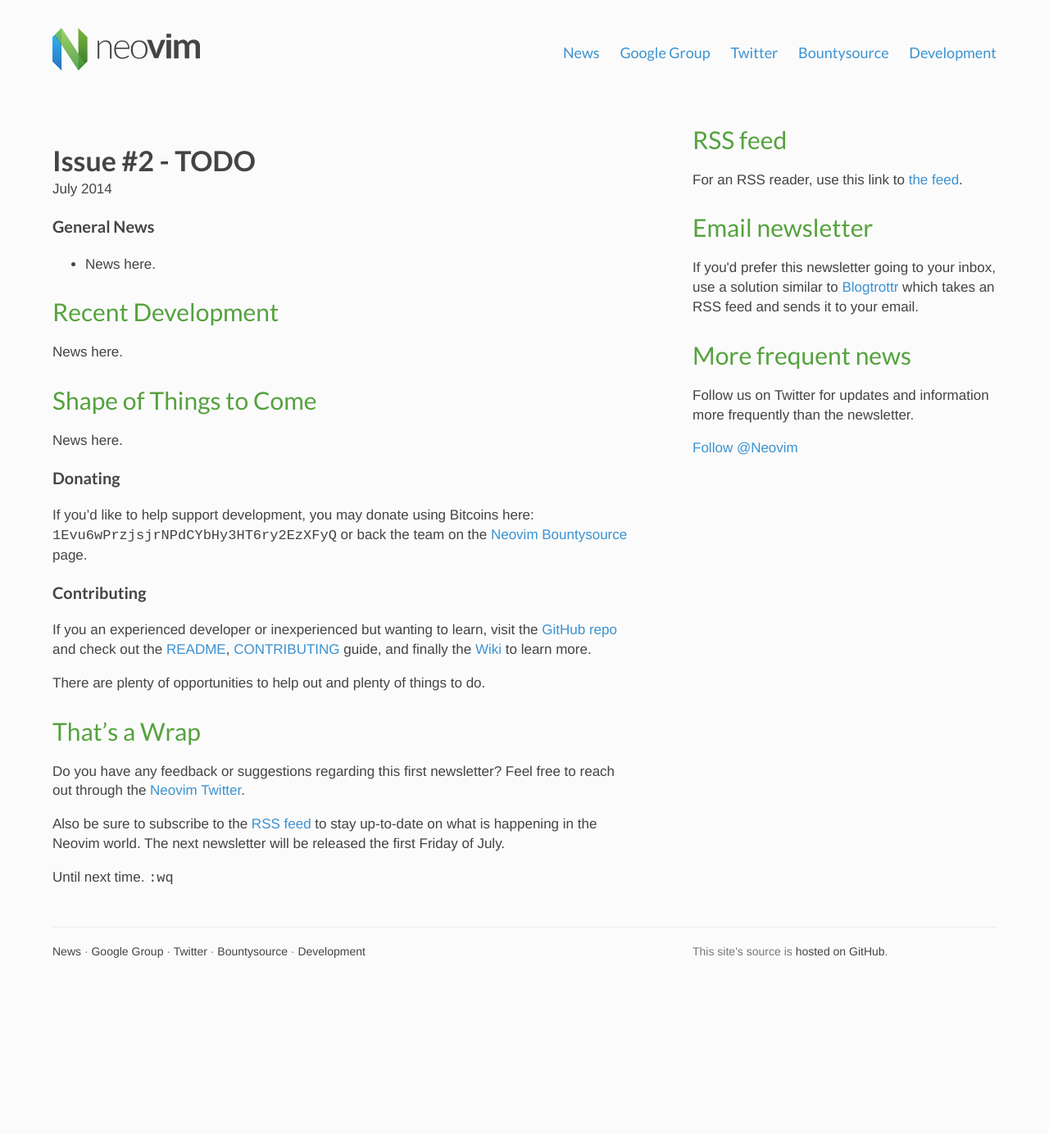
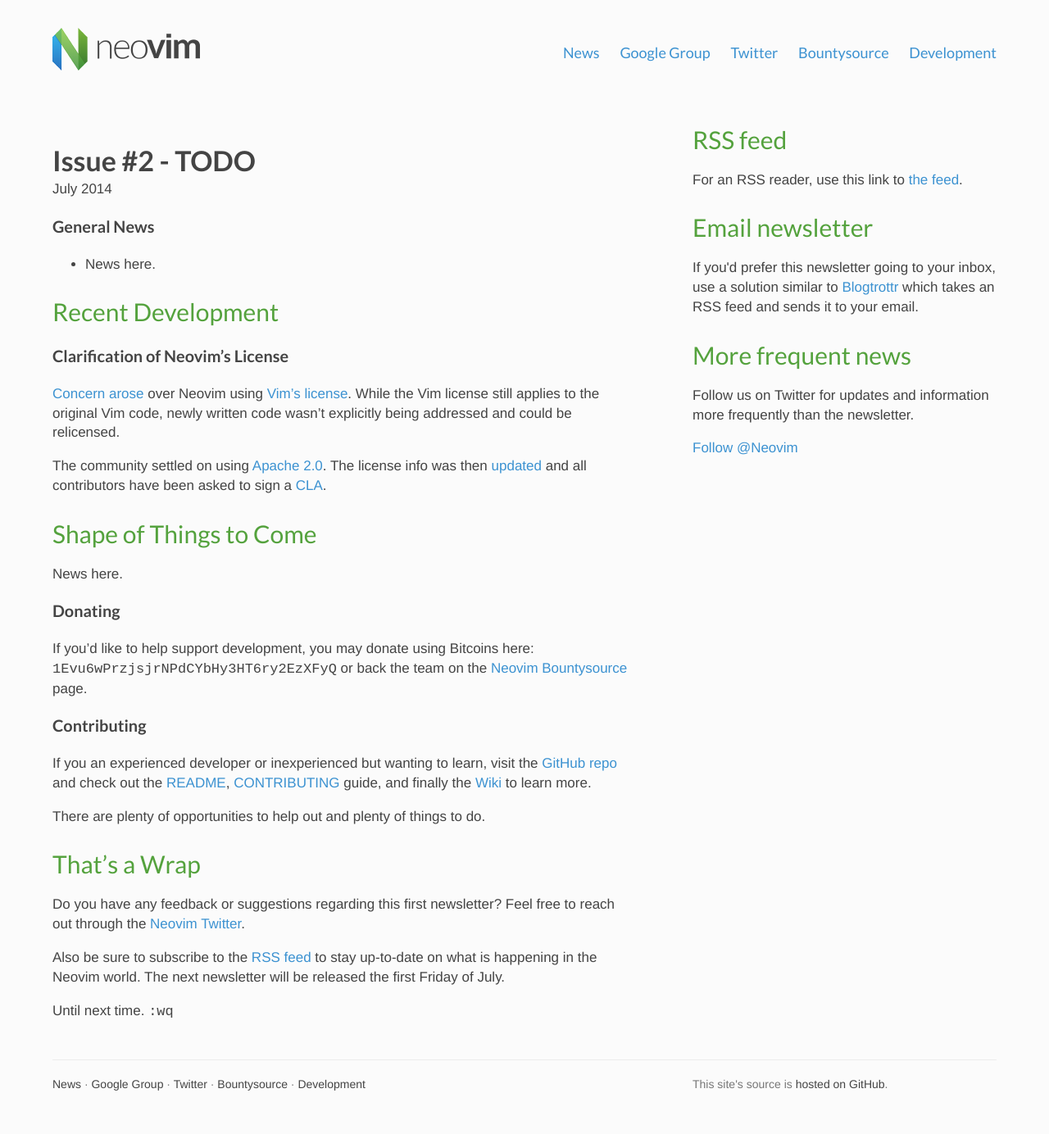
Before and after one commit to neovim/neovim.github.io, a Jekyll site: the page built from _posts/2014-07-04-july-newsletter.md, in a window 1280 px wide. Shown: the whole page at 82% size. Built offline with Jekyll 4.4.1, drawn with Linux system fonts in a browser that asks for light colours; nearby versions of some CDN libraries; comment, search, counter and statistics services are not loaded; before the commit the page ends 1221 px from its top, so only the background shows below that.

Commit message:
Add section on License change, fix Twitter tag

```diff
--- a/_posts/2014-07-04-july-newsletter.md
+++ b/_posts/2014-07-04-july-newsletter.md
@@ -11,7 +11,16 @@
 
 ## Recent Development
 
-News here.
+### Clarification of Neovim's License
+
+[Concern arose][neovim-license-concern] over Neovim using [Vim's
+license][vim-license]. While the Vim license still applies to the original Vim
+code, newly written code wasn't explicitly being addressed and could be
+relicensed.
+
+The community settled on using [Apache 2.0][apache-license]. The license info
+was then [updated][license-update] and all contributors have been asked to sign
+a [CLA][cla].
 
 ## Shape of Things to Come
 
@@ -49,3 +58,8 @@
 [contrib]: https://github.com/neovim/neovim/blob/master/CONTRIBUTING.md
 [wiki]: https://github.com/neovim/neovim/wiki
 [github]: https://github.com/neovim/neovim/
+[vim-license]: http://vimdoc.sourceforge.net/htmldoc/uganda.html#license
+[neovim-license-concern]: https://github.com/neovim/neovim/issues/878
+[apache-license]: https://tldrlegal.com/license/apache-license-2.0-(apache-2.0)
+[license-update]: https://github.com/neovim/neovim/pull/883
+[cla]: http://en.wikipedia.org/wiki/Contributor_License_Agreement
--- a/news.html
+++ b/news.html
@@ -40,7 +40,7 @@
         the newsletter.
       </p>
 
-      <a href="https://twitter.com/Neovim" class="twitter-follow-button" data-show-count="false" data-size="large">Follow @Neovim</a>
+      <a href="https://twitter.com/Neovim" class="twitter-follow-button" data-show-count="false" data-size="large">Follow &#64;Neovim</a>
       <script>!function(d,s,id){var js,fjs=d.getElementsByTagName(s)[0],p=/^http:/.test(d.location)?'http':'https';if(!d.getElementById(id)){js=d.createElement(s);js.id=id;js.src=p+'://platform.twitter.com/widgets.js';fjs.parentNode.insertBefore(js,fjs);}}(document, 'script', 'twitter-wjs');</script>
     </div>
   </div>
```
